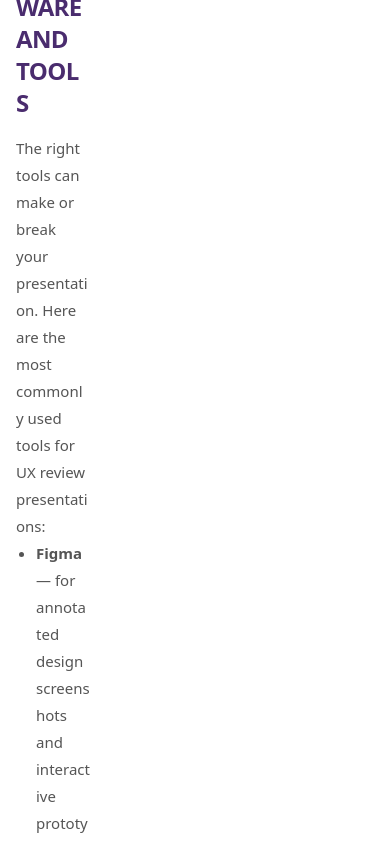
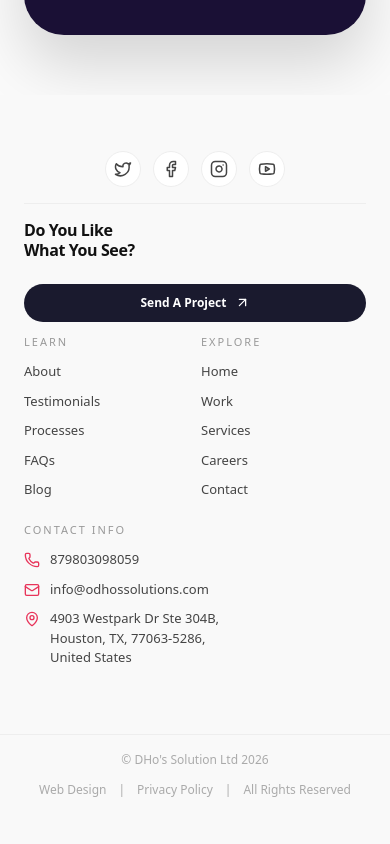
Before and after one commit to Maheen84/Odho-s-Solutions-biztech, a React (Vite) app: page /blog/api-stack in a window 390 px wide. Shown: the part 4880-5724 px from the top of the page. Built offline with nearby package versions, Linux system fonts and the light colour scheme.

Commit message:
Fix blog detail mobile layout and sidebar stacking issue

```diff
--- a/src/index.css
+++ b/src/index.css
@@ -313,16 +313,31 @@
 @media (max-width: 768px) {
   .footer-inner { @apply gap-4; display: grid; grid-template-columns: auto 1fr; }
   .footer-socials { @apply p-4 gap-3 max-w-[80px]; }
-  .footer-grid { @apply grid-cols-4 gap-3 pb-6 mt-0; }
-  .footer-cta { @apply col-span-1 items-start text-left; }
-  .footer-contact-col { @apply col-span-1; }
-  .footer-col { @apply text-left; }
-  .footer-col a { @apply mx-0 text-[12px]; }
-  .footer-contact-item { @apply items-start justify-start text-[12px]; }
+  .footer-grid { @apply gap-3 pb-6 mt-0; display:grid; grid-template-columns: repeat(4, minmax(90px,1fr)); }
+  .footer-cta { @apply col-span-1 items-start text-left min-w-[140px]; }
+  .footer-contact-col { @apply col-span-1 min-w-[130px]; }
+  .footer-col { @apply text-left min-w-[110px]; }
+  .footer-col a { @apply mx-0 text-[11px]; }
+  .footer-col-label { @apply text-[10px] mb-[8px]; }
+  .footer-contact-item { @apply items-start justify-start text-[11px]; word-break: break-word; white-space: normal; }
   .footer-socials a { @apply w-9 h-9; }
+  .footer-btn { @apply w-full; }
   .footer-bottom { @apply px-4 text-center; }
   .footer-bottom-top { @apply flex-col items-center text-center gap-2; }
   .footer-cta h3 { @apply text-[16px]; }
+}
+
+@media (max-width: 520px) {
+  .footer-inner { @apply gap-4; display:grid; grid-template-columns: 1fr; }
+  .footer-socials { @apply flex-row justify-center border-r-0 border-b border-[#eee] p-4 max-w-full w-full; }
+  .footer-grid { @apply grid-cols-2 gap-3 pb-6 mt-0; display:grid; grid-template-columns: repeat(2,minmax(0,1fr)); }
+  .footer-cta { @apply col-span-2 items-start text-left w-full; }
+  .footer-contact-col { @apply col-span-2; }
+  .footer-col { @apply text-left; }
+  .footer-col a { @apply mx-0 text-[11px]; }
+  .footer-contact-item { @apply items-start justify-start text-[11px]; }
+  .footer-bottom { @apply px-4 text-center; }
+  .footer-bottom-top { @apply flex-col items-center text-center gap-2; }
 }
 .footer-col-label { @apply text-[11px] text-[#999] uppercase tracking-[2px] mb-[12px]; }
 .footer-col a { @apply block text-[13px] text-[#444] mb-[10px] transition hover:text-[#E8345A]; }
@@ -336,6 +351,15 @@
 .blog-article .prose h3 { @apply text-2xl md:text-[2rem] font-black tracking-tight; }
 .blog-article .prose ul { @apply list-disc pl-5; }
 .blog-article .prose img { @apply rounded-[24px] w-full; }
+
+@media (max-width: 768px) {
+  .blog-detail-grid { display: block !important; width: 100% !important; }
+  .blog-detail-article, .blog-detail-sidebar { width: 100% !important; max-width: 100% !important; min-width: 0 !important; }
+  .blog-detail-sidebar { position: static !important; top: auto !important; left: auto !important; right: auto !important; }
+  .blog-detail-article .prose { width: 100% !important; max-width: 100% !important; }
+  .blog-detail-article .prose p { word-break: normal !important; overflow-wrap: break-word !important; white-space: normal !important; }
+  .blog-detail-sidebar { margin-top: 1.5rem; }
+}
 
 .footer-tagline { @apply text-[8vw] lg:text-[80px] font-normal italic text-[#E8345A] leading-[1.1] text-center w-full mt-8; }
 .footer-bottom { @apply flex flex-col items-center text-center gap-2 border-t border-[#eee] mt-8 p-4 px-4 md:px-8 lg:px-16 text-[12px] text-[#aaa]; }
--- a/src/pages/BlogDetail.tsx
+++ b/src/pages/BlogDetail.tsx
@@ -17,10 +17,10 @@ export default function BlogDetail() {
       {/* Article Section */}
       <section className="py-12 bg-white px-4 md:px-8 lg:px-16">
         <div className="max-w-7xl mx-auto">
-          <div className="grid grid-cols-[minmax(0,1fr)_minmax(180px,260px)] gap-6 items-start">
+          <div className="blog-detail-grid grid grid-cols-[minmax(0,1fr)_minmax(180px,260px)] gap-6 items-start">
 
             {/* Left Content */}
-            <div className="min-w-0">
+            <div className="blog-detail-article min-w-0">
               <article className="blog-article">
                 <div className="text-center mb-10">
                   <time className="block text-[#e91e8c] font-extrabold text-xs uppercase tracking-[0.2em] mb-4">
@@ -124,7 +124,7 @@ export default function BlogDetail() {
             </div>
 
             {/* Sidebar */}
-            <div className="space-y-4 lg:space-y-8 self-start sticky top-16">
+            <div className="blog-detail-sidebar space-y-4 lg:space-y-8 self-start sticky top-16">
                {/* Search */}
                <div className="p-3 lg:p-5 bg-[#1a1035] border border-transparent rounded-[24px] shadow-lg text-white">
                  <h3 className="text-sm lg:text-base font-bold mb-3 text-white uppercase tracking-wider">Search Blog</h3>
```
